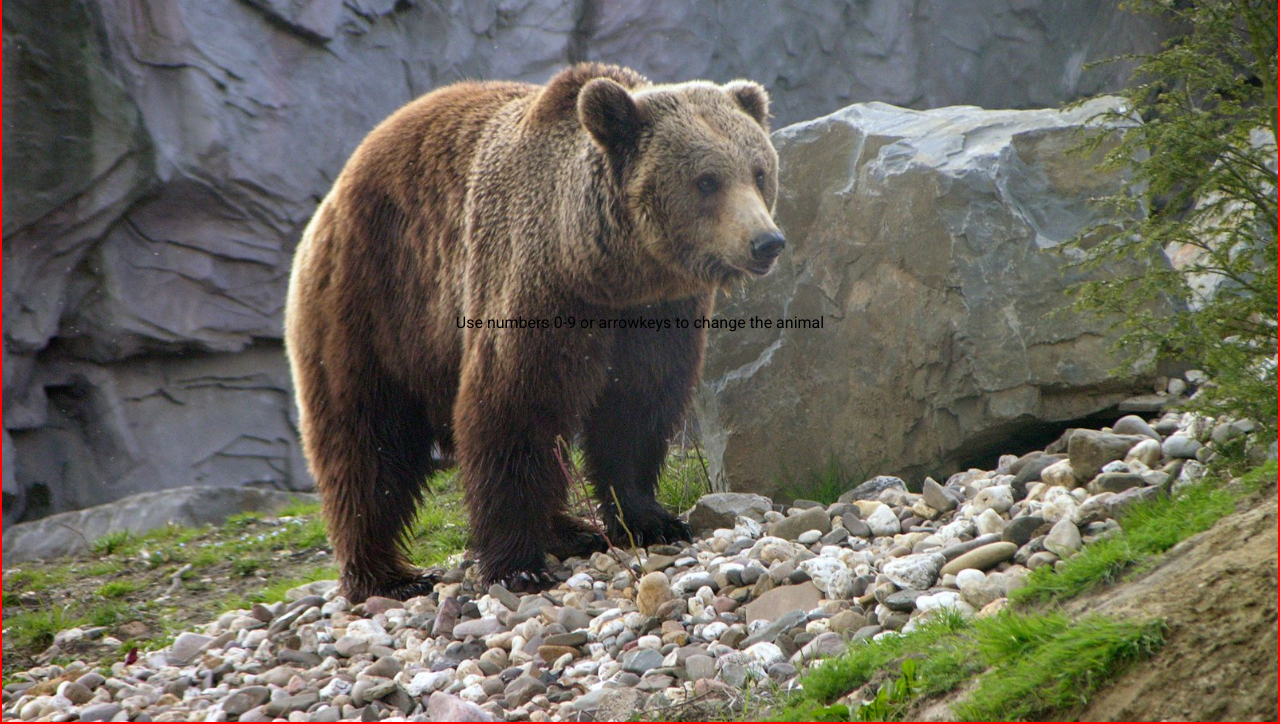
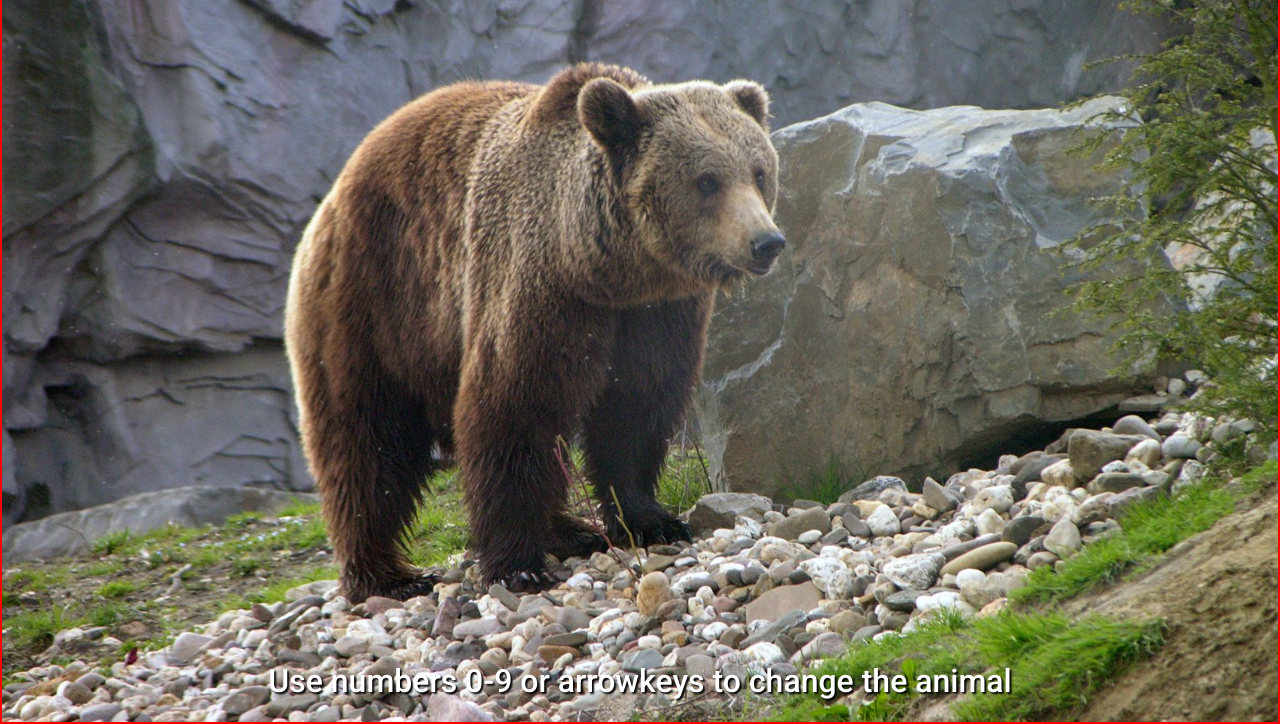
Before and after one commit to mrkarstrom/JavaScript-Project-1, a plain HTML site: page index.html in a window 1280 px wide. Shown: the part 80-804 px from the top of the page. Drawn offline with Linux system fonts and the light colour scheme.

Commit message:
feat (style.css): Info-text

```diff
--- a/style.css
+++ b/style.css
@@ -43,3 +43,12 @@ header {
     position: absolute;
     top: 20px;
 }
+
+#info {
+    position: absolute;
+    bottom: 20px;
+    color:white;
+    font-size: xx-large;
+    font-weight: 500;
+    text-shadow: 2px 2px 2px rgb(0, 0, 0);
+}
```
